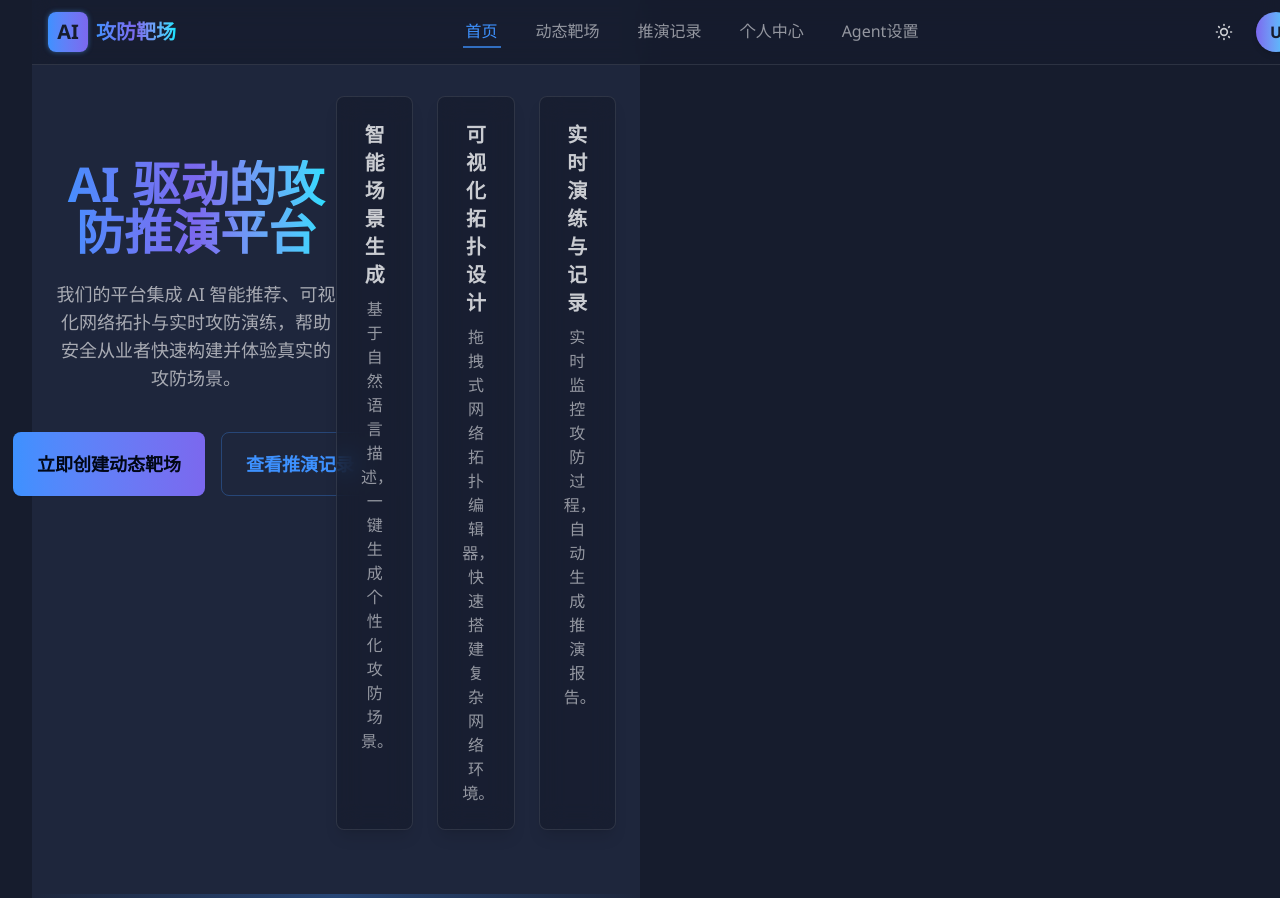
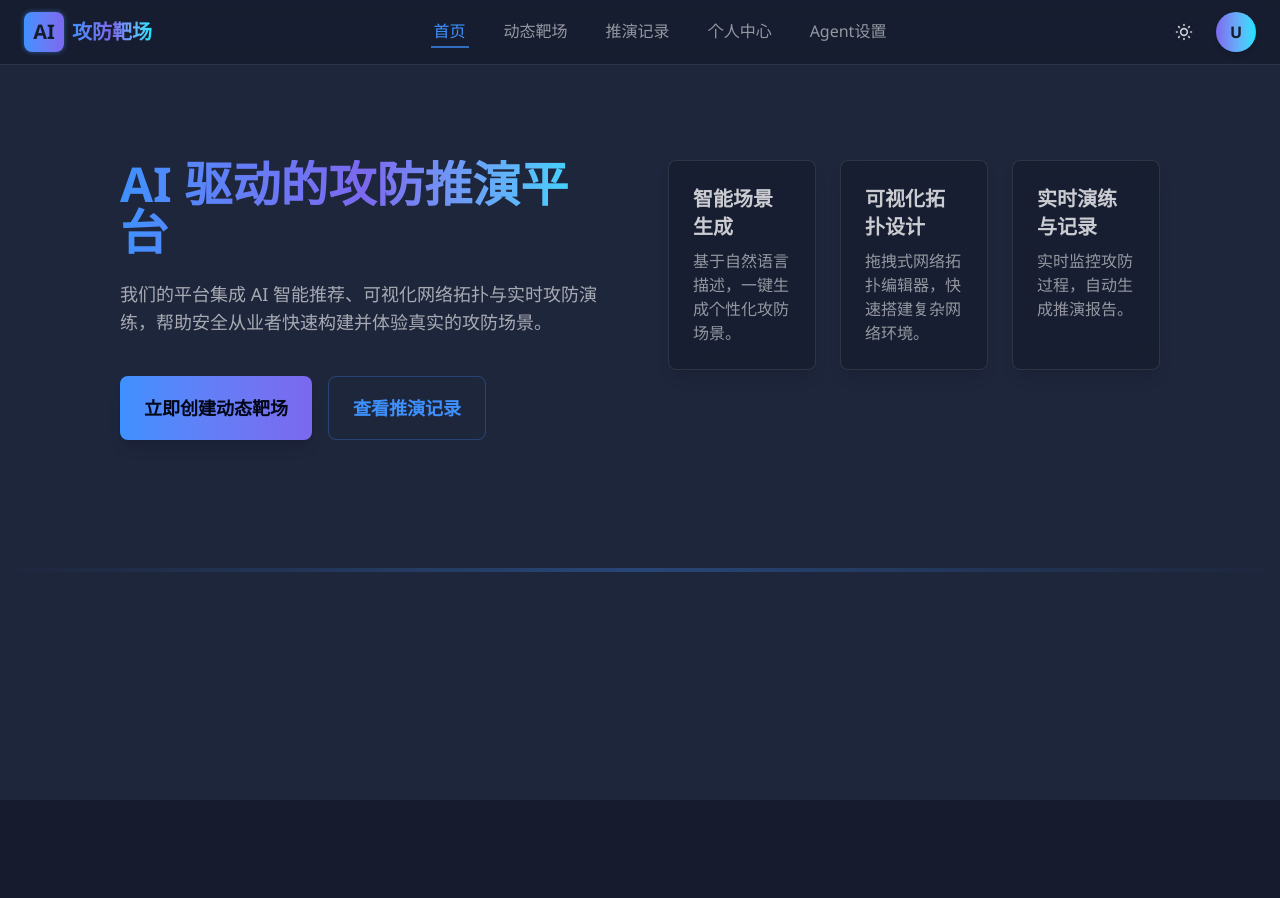
Before and after one commit to W0nGu0/aginst_agent, a Vue app: page /#/home in a window 1280 px wide. After the commit the page ends 800 px from the top, so only its background shows below. Built offline with nearby package versions, Linux system fonts and the light colour scheme.

Commit message:
调整之前前端些许bug

```diff
--- a/src/App.vue
+++ b/src/App.vue
@@ -17,7 +17,7 @@ function toggleTheme() {
   <div class="app min-h-screen bg-base-200" :data-theme="theme">
     <!-- 导航栏 -->
     <nav v-if="!hideNav" class="fixed top-0 w-full z-50 backdrop-blur-md bg-base-100/80 border-b border-white/10">
-      <div class="container mx-auto px-4">
+      <div class="mx-auto px-6 w-full">
         <div class="flex justify-between items-center h-16">
           <!-- Logo位置 -->
           <div class="flex items-center">
--- a/src/assets/main.css
+++ b/src/assets/main.css
@@ -152,10 +152,12 @@
   transform: translateY(-2px);
 }
 
+/* === 覆盖模板残留的 #app 布局限制 === */
 #app {
-  max-width: 1280px;
-  margin: 0 auto;
-  padding: 2rem;
+  width: 100%;
+  max-width: none;
+  margin: 0;
+  padding: 0;
   font-weight: normal;
 }
 
@@ -173,15 +175,9 @@ a,
   }
 }
 
+/* 不再强制 body/#app 使用 flex/grid 布局，确保页面宽度自适应 */
 @media (min-width: 1024px) {
   body {
-    display: flex;
-    place-items: center;
-  }
-
-  #app {
-    display: grid;
-    grid-template-columns: 1fr 1fr;
-    padding: 0 2rem;
+    display: block;
   }
 }
--- a/src/main.js
+++ b/src/main.js
@@ -5,6 +5,9 @@ import router from './router'
 import App from './App.vue'
 
 const app = createApp(App)
+if (import.meta.env.PROD) { // 生产环境判断
+  app.config.devtools = false
+}
 app.use(createPinia())
 app.use(router)
 app.mount('#app')
--- a/src/views/user/Home/HomeView.vue
+++ b/src/views/user/Home/HomeView.vue
@@ -1,28 +1,34 @@
 <template>
-  <div class="home-view flex justify-center w-full">
-    <section class="text-center pt-16 w-full max-w-[1280px]">
-      <h1 class="text-4xl md:text-5xl font-bold mb-6 text-gradient">AI 驱动的攻防推演平台</h1>
-      <p class="text-base-content/80 text-lg mb-10">我们的平台集成 AI 智能推荐、可视化网络拓扑与实时攻防演练，帮助安全从业者快速构建并体验真实的攻防场景。</p>
-      <div class="flex flex-col md:flex-row justify-center gap-4 mb-16">
-        <RouterLink to="/against" class="btn btn-primary btn-lg">立即创建动态靶场</RouterLink>
+  <div class="home-view w-full py-16 px-6 md:px-12 lg:px-24 grid gap-14 md:grid-cols-2 items-start">
+    <!-- 标题 & 按钮区域 -->
+    <div class="text-center md:text-left">
+      <h1 class="text-4xl md:text-5xl font-extrabold mb-6 text-gradient leading-tight">
+        AI 驱动的攻防推演平台
+      </h1>
+      <p class="text-base-content/80 text-lg mb-10">
+        我们的平台集成 AI 智能推荐、可视化网络拓扑与实时攻防演练，帮助安全从业者快速构建并体验真实的攻防场景。
+      </p>
+      <div class="flex flex-col sm:flex-row justify-center md:justify-start gap-4">
+        <RouterLink to="/against" class="btn btn-primary btn-lg shadow-lg">立即创建动态靶场</RouterLink>
         <RouterLink to="/history" class="btn btn-outline btn-lg">查看推演记录</RouterLink>
       </div>
-    </section>
+    </div>
 
-    <section class="grid grid-cols-1 md:grid-cols-3 gap-6 w-full max-w-[1280px] mx-auto">
-      <div class="glass-panel p-6 text-center">
+    <!-- 功能卡片区域 -->
+    <div class="grid grid-cols-1 sm:grid-cols-2 lg:grid-cols-3 gap-6">
+      <div class="glass-panel p-6">
         <h3 class="text-xl font-semibold mb-2">智能场景生成</h3>
         <p class="text-base-content/70">基于自然语言描述，一键生成个性化攻防场景。</p>
       </div>
-      <div class="glass-panel p-6 text-center">
+      <div class="glass-panel p-6">
         <h3 class="text-xl font-semibold mb-2">可视化拓扑设计</h3>
         <p class="text-base-content/70">拖拽式网络拓扑编辑器，快速搭建复杂网络环境。</p>
       </div>
-      <div class="glass-panel p-6 text-center">
+      <div class="glass-panel p-6">
         <h3 class="text-xl font-semibold mb-2">实时演练与记录</h3>
         <p class="text-base-content/70">实时监控攻防过程，自动生成推演报告。</p>
       </div>
-    </section>
+    </div>
   </div>
 </template>
 
```
